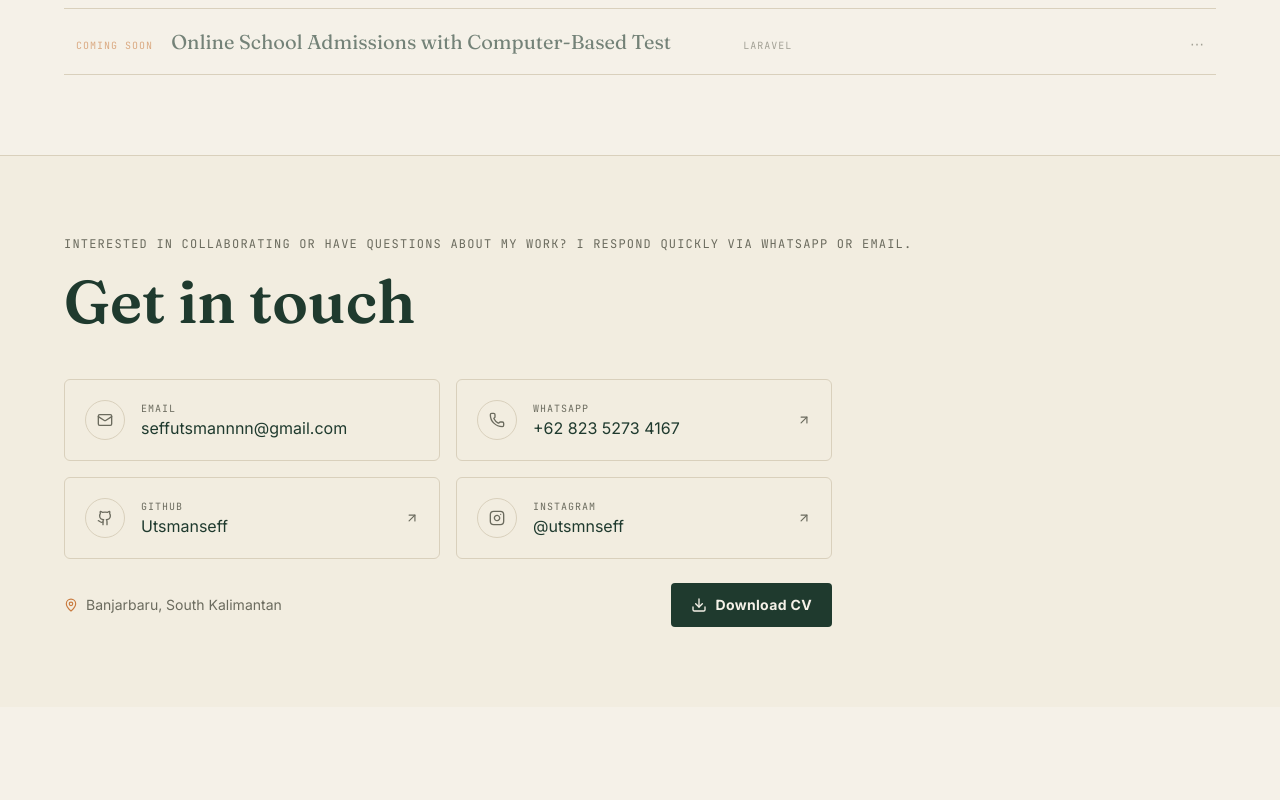
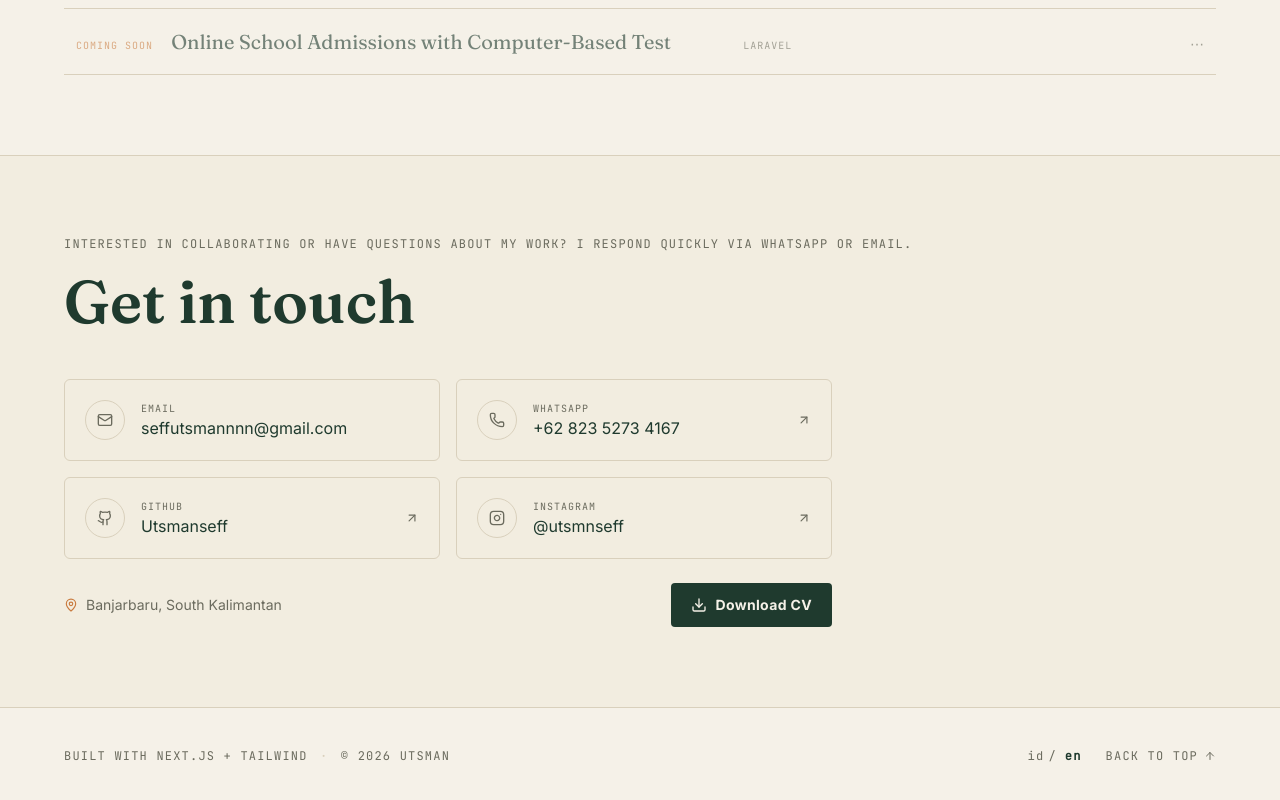
Before and after one commit to Utsmanseff/utsmanseff, a Next.js app: page / in a window 1280 px wide. Shown: the part 4376-5176 px from the top of the page. Before the commit the page ends 5083 px from the top, so only its background shows below. Built offline with nearby package versions, Linux system fonts and the light colour scheme.

Commit message:
feat(footer): minimal editorial footer with lang switcher + back-to-top

```diff
--- a/src/app/page.js
+++ b/src/app/page.js
@@ -9,6 +9,7 @@ import Education from '@/components/sections/Education';
 import SelectedWork from '@/components/sections/SelectedWork';
 import OtherProjects from '@/components/sections/OtherProjects';
 import Contact from '@/components/sections/Contact';
+import Footer from '@/components/sections/Footer';
 
 export default function Portfolio() {
   return (
@@ -24,6 +25,7 @@ export default function Portfolio() {
         <OtherProjects />
         <Contact />
       </main>
+      <Footer />
     </>
   );
 }
--- /dev/null
+++ b/src/components/sections/Footer.jsx
@@ -0,0 +1,32 @@
+"use client";
+
+import { ArrowUp } from 'lucide-react';
+import { useLocale } from '@/lib/hooks/useLocale';
+import LangSwitcher from '@/components/nav/LangSwitcher';
+
+export default function Footer() {
+  const { t } = useLocale();
+  const year = new Date().getFullYear();
+  return (
+    <footer className="py-10 px-6 border-t border-rule">
+      <div className="max-w-6xl mx-auto flex flex-col md:flex-row items-start md:items-center justify-between gap-4 font-mono text-[10px] md:text-xs uppercase tracking-widest text-mute">
+        <p>
+          {t('footer.builtWith')} <span className="text-rule mx-1">·</span> © {year} Utsman
+        </p>
+        <div className="flex items-center gap-5">
+          <LangSwitcher />
+          <a
+            href="#top"
+            className="group inline-flex items-center gap-1.5 hover:text-amber transition-colors duration-200"
+          >
+            <span>{t('footer.backToTop')}</span>
+            <ArrowUp
+              size={12}
+              className="transition-transform duration-300 ease-out group-hover:-translate-y-0.5"
+            />
+          </a>
+        </div>
+      </div>
+    </footer>
+  );
+}
```
Also changed, not shown: src/lib/i18n/en.js, src/lib/i18n/id.js.
